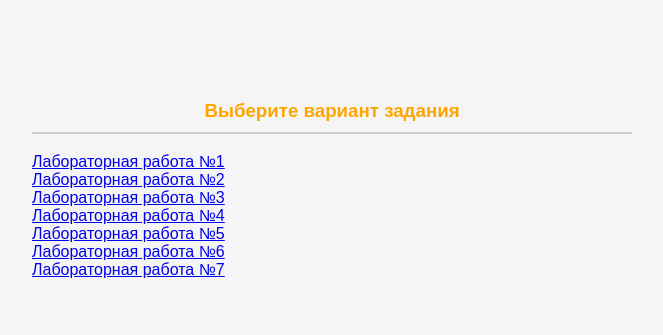
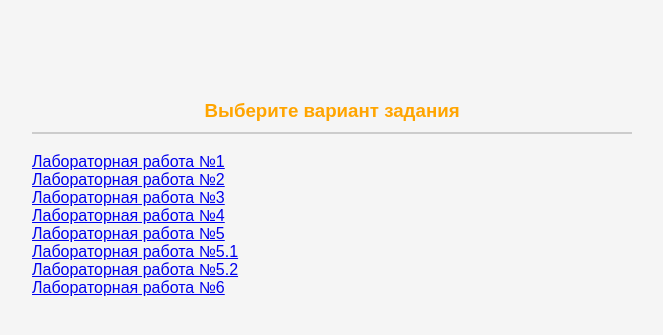
Before and after one commit to Bomboclak007/mysite.local, a PHP site: page / in a window 1280 px wide. Shown: the top 335 px of the page, without its empty margins (308-971 px from the left). Run offline with PHP 8.4, Linux system fonts and the light colour scheme.

Commit message:
index.php

```diff
--- a/index.php
+++ b/index.php
@@ -15,7 +15,8 @@
 <a href="lab3.php">Лабораторная работа №3</a><br>
 <a href="lab4.php">Лабораторная работа №4</a><br>
 <a href="lab5.php">Лабораторная работа №5</a><br>
+<a href="5.1.php">Лабораторная работа №5.1</a><br>
+<a href="5.2.php">Лабораторная работа №5.2</a><br>
 <a href="lab6.php">Лабораторная работа №6</a><br>
-<a href="lab7.php">Лабораторная работа №7</a><br>
 </body>
 </html>
```
